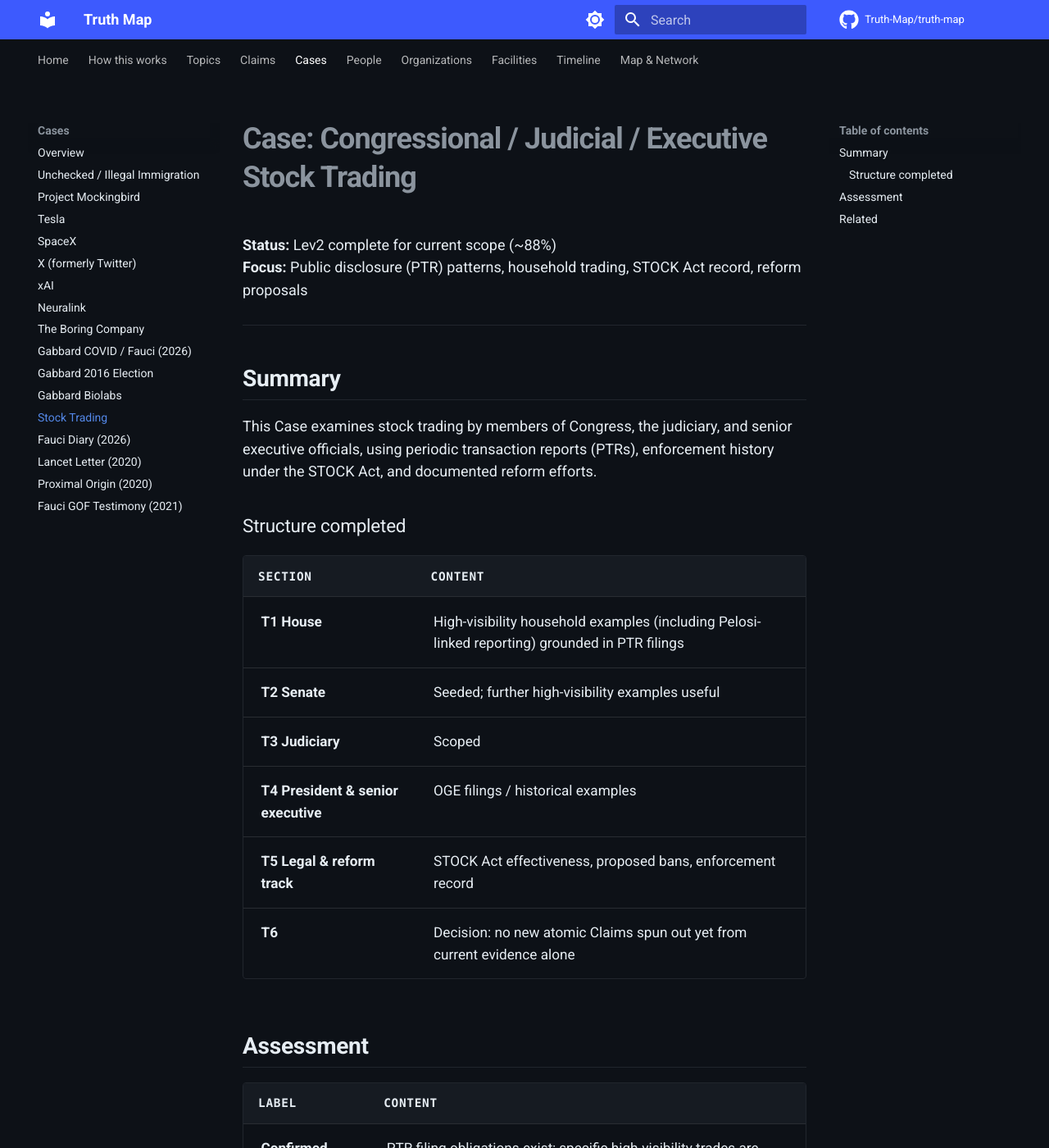
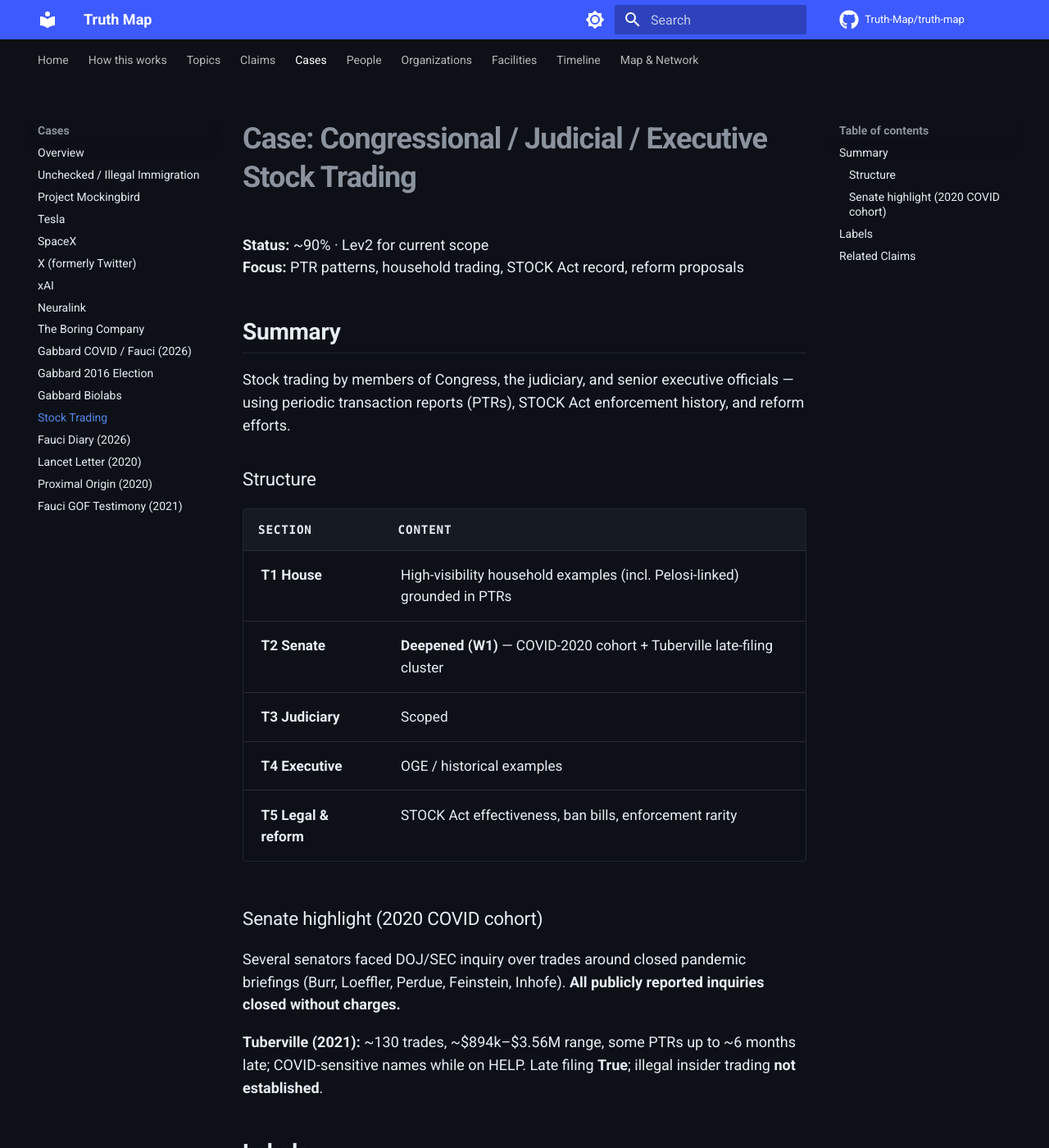
Before and after one commit to BnBCleaners/truth-map, an MkDocs documentation site: the page built from docs/cases/stock-trading.md, in a window 1280 px wide and 1400 px high. Shown: the whole window at 82% size. Built offline with MkDocs 1.6.1 and Material for MkDocs 9.7.7, drawn with Linux system fonts in a browser that asks for light colours; comment, search, counter and statistics services are not loaded; some of the changed text lies outside the part shown.

Commit message:
gost continue: mirror stock-trading Senate deepen; topics index + QAnon; site parity batch

```diff
--- a/docs/cases/stock-trading.md
+++ b/docs/cases/stock-trading.md
@@ -1,33 +1,39 @@
 # Case: Congressional / Judicial / Executive Stock Trading
 
-**Status:** Lev2 complete for current scope (~88%)
-**Focus:** Public disclosure (PTR) patterns, household trading, STOCK Act record, reform proposals
-
----
+**Status:** ~90% · Lev2 for current scope
+**Focus:** PTR patterns, household trading, STOCK Act record, reform proposals
 
 ## Summary
 
-This Case examines stock trading by members of Congress, the judiciary, and senior executive officials, using periodic transaction reports (PTRs), enforcement history under the STOCK Act, and documented reform efforts.
+Stock trading by members of Congress, the judiciary, and senior executive officials — using periodic transaction reports (PTRs), STOCK Act enforcement history, and reform efforts.
 
-### Structure completed
+### Structure
 
 | Section | Content |
 |---------|---------|
-| **T1 House** | High-visibility household examples (including Pelosi-linked reporting) grounded in PTR filings |
-| **T2 Senate** | Seeded; further high-visibility examples useful |
+| **T1 House** | High-visibility household examples (incl. Pelosi-linked) grounded in PTRs |
+| **T2 Senate** | **Deepened (W1)** — COVID-2020 cohort + Tuberville late-filing cluster |
 | **T3 Judiciary** | Scoped |
-| **T4 President & senior executive** | OGE filings / historical examples |
-| **T5 Legal & reform track** | STOCK Act effectiveness, proposed bans, enforcement record |
-| **T6** | Decision: no new atomic Claims spun out yet from current evidence alone |
+| **T4 Executive** | OGE / historical examples |
+| **T5 Legal & reform** | STOCK Act effectiveness, ban bills, enforcement rarity |
 
-## Assessment
+### Senate highlight (2020 COVID cohort)
 
-| Label | Content |
-|-------|---------|
-| **Confirmed** | PTR filing obligations exist; specific high-visibility trades are documentable from public filings; STOCK Act created disclosure rules |
-| **Contested / careful** | Abnormal returns ≠ proof of insider trading; systemic “edge” claims require aggregate evidence that remains incomplete |
-| **Working rule** | Abnormal returns are not treated as proof of illegal insider trading without a tight primary-source chain |
+Several senators faced DOJ/SEC inquiry over trades around closed pandemic briefings (Burr, Loeffler, Perdue, Feinstein, Inhofe). **All publicly reported inquiries closed without charges.**
 
-## Related
+**Tuberville (2021):** ~130 trades, ~$894k–$3.56M range, some PTRs up to ~6 months late; COVID-sensitive names while on HELP. Late filing **True**; illegal insider trading **not established**.
 
-- Possible future Claims on household patterns or enforcement gaps (only if primary PTR evidence supports discrete propositions)
+## Labels
+
+| Content | Label |
+|---------|-------|
+| PTR obligations and specific high-visibility trades | **True** |
+| Late filings occur; formal penalties rare | **True** |
+| Systematic use of non-public info for edge | **Contested** |
+| Abnormal returns alone prove illegal insider trading | **False** as a rule (P2) |
+
+## Related Claims
+
+C-07 Pelosi household · C-08 systematic pattern · C-09 STOCK Act enforcement · C-10 aggregate edge
+
+*Full Case + Tuberville note in the project knowledge base.*
```
Also changed, not shown: docs/topics/index.md (+7 -1 lines).
